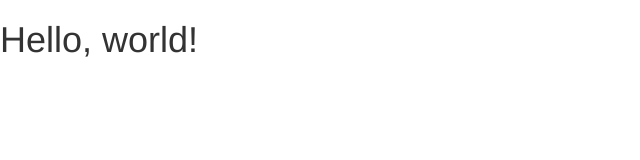
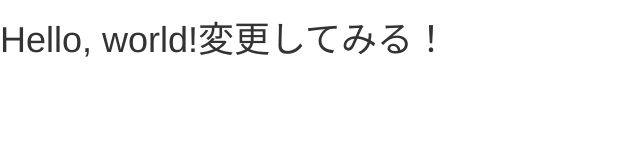
Before and after one commit to yasuhisa1984/yasuhisa.kokaji, a plain HTML site: page index.html in a window 1280 px wide. Shown: the whole page, without its empty margins (0-640 px from the left). Drawn offline with nearby package versions, Linux system fonts and the light colour scheme.

Commit message:
first commit

```diff
--- a/index.html
+++ b/index.html
@@ -8,7 +8,7 @@
     <link href="https://maxcdn.bootstrapcdn.com/bootstrap/3.3.5/css/bootstrap.min.css" rel="stylesheet">
   </head>
   <body>
-    <h1>Hello, world!</h1>
+    <h1>Hello, world!変更してみる！</h1>
 
     <script src="https://maxcdn.bootstrapcdn.com/bootstrap/3.3.5/js/bootstrap.min.js"></script>
   </body>
```
